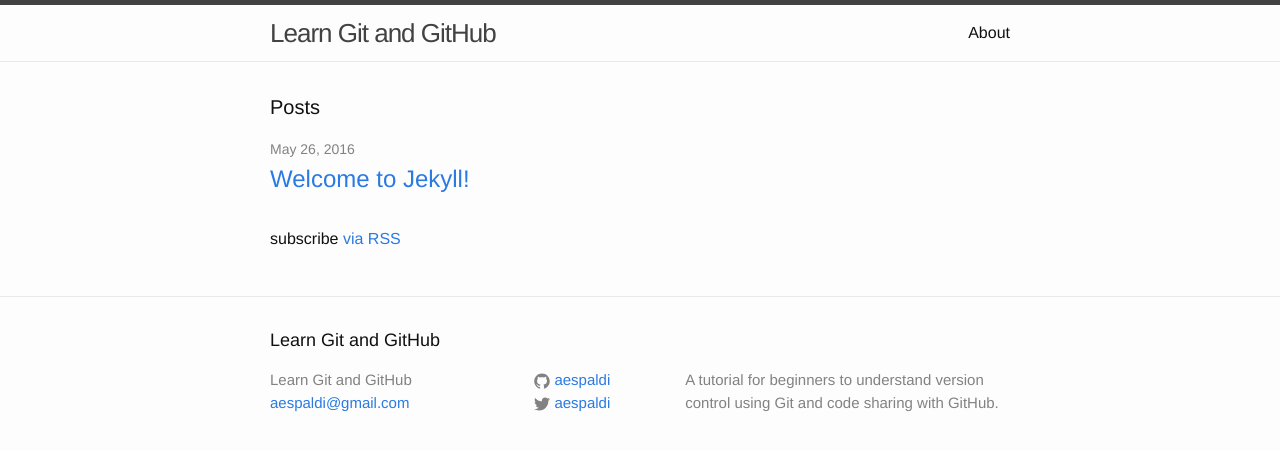
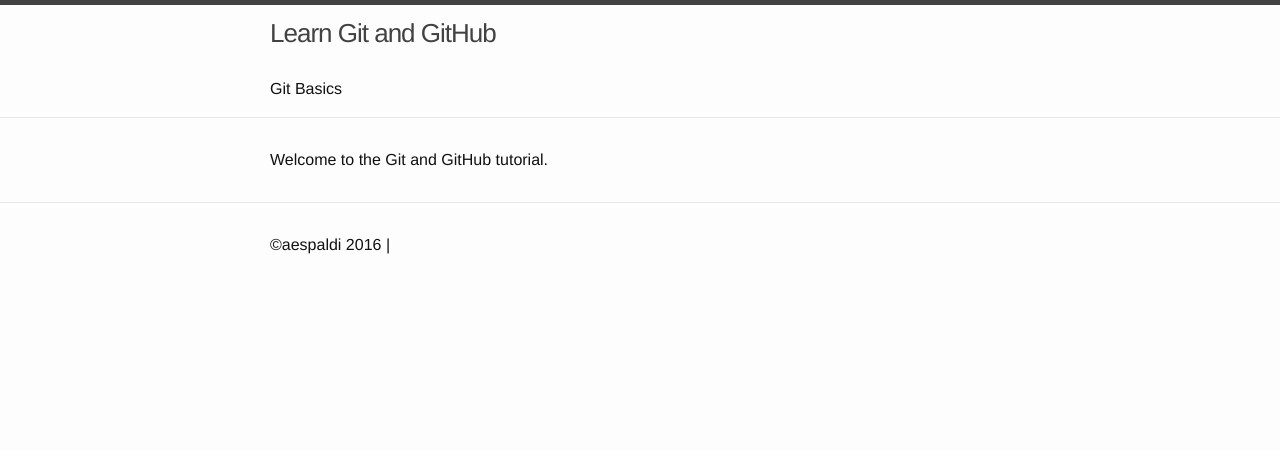
Before and after one commit to aespaldi/learn_github, a Jekyll site: the page built from index.html, in a window 1280 px wide. Shown: the top 451 px of the page. Built offline with Jekyll 4.4.1, drawn with Linux system fonts in a browser that asks for light colours.

```diff
--- a/_includes/footer.html
+++ b/_includes/footer.html
@@ -1,55 +1,6 @@
 <footer class="site-footer">
 
   <div class="wrapper">
-
-    <h2 class="footer-heading">{{ site.title }}</h2>
-
-    <div class="footer-col-wrapper">
-      <div class="footer-col  footer-col-1">
-        <ul class="contact-list">
-          <li>{{ site.title }}</li>
-          <li><a href="mailto:{{ site.email }}">{{ site.email }}</a></li>
-        </ul>
-      </div>
-
-      <div class="footer-col  footer-col-2">
-        <ul class="social-media-list">
-          {% if site.github_username %}
-          <li>
-            <a href="https://github.com/{{ site.github_username }}">
-              <span class="icon  icon--github">
-                <svg viewBox="0 0 16 16">
-                  <path fill="#828282" d="M7.999,0.431c-4.285,0-7.76,3.474-7.76,7.761 c0,3.428,2.223,6.337,5.307,7.363c0.388,0.071,0.53-0.168,0.53-0.374c0-0.184-0.007-0.672-0.01-1.32 c-2.159,0.469-2.614-1.04-2.614-1.04c-0.353-0.896-0.862-1.135-0.862-1.135c-0.705-0.481,0.053-0.472,0.053-0.472 c0.779,0.055,1.189,0.8,1.189,0.8c0.692,1.186,1.816,0.843,2.258,0.645c0.071-0.502,0.271-0.843,0.493-1.037 C4.86,11.425,3.049,10.76,3.049,7.786c0-0.847,0.302-1.54,0.799-2.082C3.768,5.507,3.501,4.718,3.924,3.65 c0,0,0.652-0.209,2.134,0.796C6.677,4.273,7.34,4.187,8,4.184c0.659,0.003,1.323,0.089,1.943,0.261 c1.482-1.004,2.132-0.796,2.132-0.796c0.423,1.068,0.157,1.857,0.077,2.054c0.497,0.542,0.798,1.235,0.798,2.082 c0,2.981-1.814,3.637-3.543,3.829c0.279,0.24,0.527,0.713,0.527,1.437c0,1.037-0.01,1.874-0.01,2.129 c0,0.208,0.14,0.449,0.534,0.373c3.081-1.028,5.302-3.935,5.302-7.362C15.76,3.906,12.285,0.431,7.999,0.431z"/>
-                </svg>
-              </span>
-
-              <span class="username">{{ site.github_username }}</span>
-            </a>
-          </li>
-          {% endif %}
-
-          {% if site.twitter_username %}
-          <li>
-            <a href="https://twitter.com/{{ site.twitter_username }}">
-              <span class="icon  icon--twitter">
-                <svg viewBox="0 0 16 16">
-                  <path fill="#828282" d="M15.969,3.058c-0.586,0.26-1.217,0.436-1.878,0.515c0.675-0.405,1.194-1.045,1.438-1.809
-                  c-0.632,0.375-1.332,0.647-2.076,0.793c-0.596-0.636-1.446-1.033-2.387-1.033c-1.806,0-3.27,1.464-3.27,3.27 c0,0.256,0.029,0.506,0.085,0.745C5.163,5.404,2.753,4.102,1.14,2.124C0.859,2.607,0.698,3.168,0.698,3.767 c0,1.134,0.577,2.135,1.455,2.722C1.616,6.472,1.112,6.325,0.671,6.08c0,0.014,0,0.027,0,0.041c0,1.584,1.127,2.906,2.623,3.206 C3.02,9.402,2.731,9.442,2.433,9.442c-0.211,0-0.416-0.021-0.615-0.059c0.416,1.299,1.624,2.245,3.055,2.271 c-1.119,0.877-2.529,1.4-4.061,1.4c-0.264,0-0.524-0.015-0.78-0.046c1.447,0.928,3.166,1.469,5.013,1.469 c6.015,0,9.304-4.983,9.304-9.304c0-0.142-0.003-0.283-0.009-0.423C14.976,4.29,15.531,3.714,15.969,3.058z"/>
-                </svg>
-              </span>
-
-              <span class="username">{{ site.twitter_username }}</span>
-            </a>
-          </li>
-          {% endif %}
-        </ul>
-      </div>
-
-      <div class="footer-col  footer-col-3">
-        <p class="text">{{ site.description }}</p>
-      </div>
-    </div>
-
+  &copy;aespaldi 2016 | {{email}}
   </div>
-
 </footer>
--- a/_includes/header.html
+++ b/_includes/header.html
@@ -3,17 +3,19 @@
   <div class="wrapper">
 
     <a class="site-title" href="{{ site.baseurl }}/">{{ site.title }}</a>
-
-    <nav class="site-nav">
-      <a href="#" class="menu-icon">
+</div>
+<div class = "wrapper">
+    <nav class="sub-nav">
+     <!--  <a href="#" class="menu-icon">
         <svg viewBox="0 0 18 15">
           <path fill="#424242" d="M18,1.484c0,0.82-0.665,1.484-1.484,1.484H1.484C0.665,2.969,0,2.304,0,1.484l0,0C0,0.665,0.665,0,1.484,0 h15.031C17.335,0,18,0.665,18,1.484L18,1.484z"/>
           <path fill="#424242" d="M18,7.516C18,8.335,17.335,9,16.516,9H1.484C0.665,9,0,8.335,0,7.516l0,0c0-0.82,0.665-1.484,1.484-1.484 h15.031C17.335,6.031,18,6.696,18,7.516L18,7.516z"/>
           <path fill="#424242" d="M18,13.516C18,14.335,17.335,15,16.516,15H1.484C0.665,15,0,14.335,0,13.516l0,0 c0-0.82,0.665-1.484,1.484-1.484h15.031C17.335,12.031,18,12.696,18,13.516L18,13.516z"/>
         </svg>
       </a>
+ -->
 
-      <div class="trigger">
+       <div class="trigger">
         {% for page in site.pages %}
           {% if page.title %}
           <a class="page-link" href="{{ page.url | prepend: site.baseurl }}">{{ page.title }}</a>
--- a/css/main1.css
+++ b/css/main1.css
@@ -61,6 +61,8 @@ pre > code { border: 0; padding-right: 0; padding-left: 0; }
 .site-nav .menu-icon { display: none; }
 .site-nav .page-link { color: #111; line-height: 1.5; }
 .site-nav .page-link:not(:first-child) { margin-left: 20px; }
+
+
 @media screen and (max-width: 600px) { .site-nav { position: absolute; top: 9px; right: 30px; background-color: #fdfdfd; border: 1px solid #e8e8e8; border-radius: 5px; text-align: right; }
   .site-nav .menu-icon { display: block; float: right; width: 36px; height: 26px; line-height: 0; padding-top: 10px; text-align: center; }
   .site-nav .menu-icon > svg { width: 18px; height: 15px; }
@@ -71,6 +73,8 @@ pre > code { border: 0; padding-right: 0; padding-left: 0; }
 
 /** Site footer */
 .site-footer { border-top: 1px solid #e8e8e8; padding: 30px 0; }
+
+
 
 .footer-heading { font-size: 18px; margin-bottom: 15px; }
 
@@ -176,3 +180,9 @@ pre > code { border: 0; padding-right: 0; padding-left: 0; }
 .highlight .vg { color: #008080; }
 .highlight .vi { color: #008080; }
 .highlight .il { color: #099; }
+
+/*Not in default Jekyll Build*/
+.sub-nav { float: left; line-height: 56px; }
+/*.sub-nav .menu-icon { display: none; }*/
+.sub-nav .page-link { color: #111; line-height: 1.5; }
+.sub-nav .page-link:not(:first-child) { margin-left: 20px; }
--- a/index.html
+++ b/index.html
@@ -3,21 +3,5 @@ layout: default
 ---
 
 <div class="home">
-
-  <h1 class="page-heading">Posts</h1>
-
-  <ul class="post-list">
-    {% for post in site.posts %}
-      <li>
-        <span class="post-meta">{{ post.date | date: "%b %-d, %Y" }}</span>
-
-        <h2>
-          <a class="post-link" href="{{ post.url | prepend: site.baseurl }}">{{ post.title }}</a>
-        </h2>
-      </li>
-    {% endfor %}
-  </ul>
-
-  <p class="rss-subscribe">subscribe <a href="{{ "/feed.xml" | prepend: site.baseurl }}">via RSS</a></p>
-
+Welcome to the Git and GitHub tutorial.
 </div>
```
Also changed, not shown: _layouts/post.html (deleted, +0 -15 lines), _posts/2016-05-26-welcome-to-jekyll.markdown (deleted, +0 -25 lines), about.md (+4 -7 lines).
